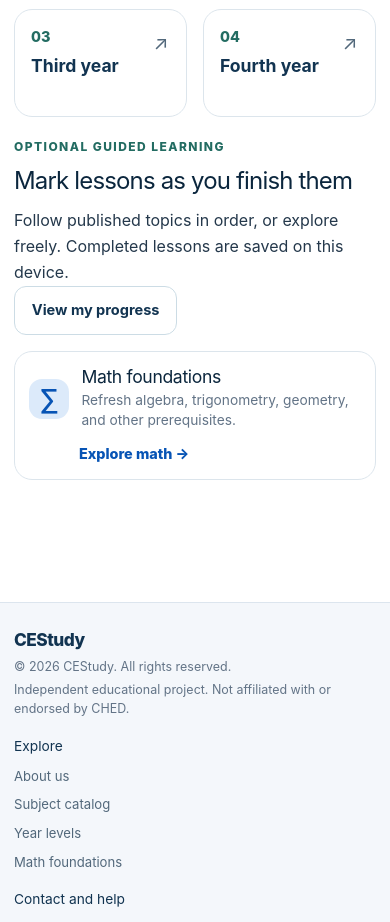
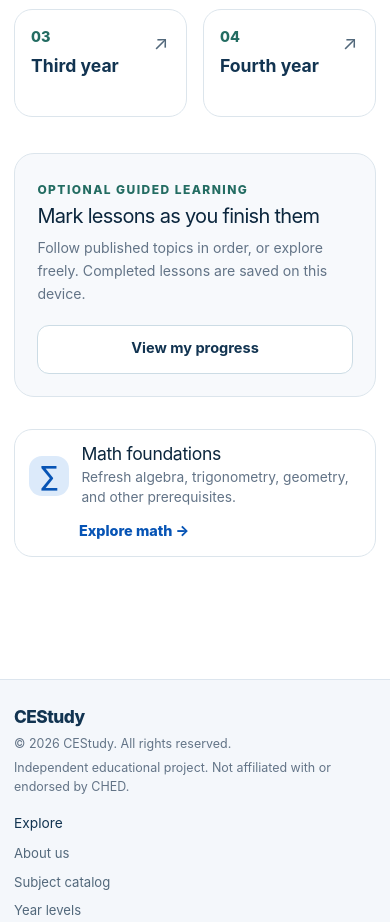
Before and after one commit to justryan-n2d/CEStudy, a React (Vite) app: page / in a window 390 px wide. Shown: the part 940-1862 px from the top of the page. Built offline with nearby package versions, Linux system fonts and the light colour scheme; no server answers.

Commit message:
style: add responsive learning progress states

```diff
--- a/src/styles/global.css
+++ b/src/styles/global.css
@@ -552,3 +552,31 @@ a.subject-card:focus-visible{outline:3px solid var(--brand-blue);outline-offset:
 .latex-math-block .katex-display{margin:.25rem 0}
 .latex-math-error{color:#8b2b24;white-space:pre-wrap;overflow-wrap:anywhere}
 @media(max-width:560px){.latex-math-block{margin-inline:-.25rem;padding:.5rem .25rem}}
+
+
+/* Combined library + guided learning: local-only student progress */
+.home-progress-entry{display:flex;align-items:center;justify-content:space-between;gap:1.2rem;margin:1.25rem 0 2rem;padding:1.35rem 1.4rem;border:1px solid var(--line);border-radius:20px;background:#f7f9fc}
+.home-progress-copy{min-width:0}
+.home-progress-copy h2{margin:.35rem 0 .45rem;font-size:clamp(1.25rem,2.4vw,1.65rem)}
+.home-progress-copy p{margin:0;color:var(--muted);font-size:.88rem}
+.study-lesson-completion{display:flex;align-items:center;gap:.85rem;flex-wrap:wrap;margin-top:1.5rem;padding-top:1.1rem;border-top:1px solid var(--line)}
+.study-lesson-completion p{margin:0;color:var(--muted);font-size:.82rem}
+.study-lesson-completion a{color:var(--brand-blue);font-weight:750;text-decoration:underline;text-underline-offset:3px}
+.progress-page{max-width:920px;margin-inline:auto}
+.progress-empty{padding:2.2rem;text-align:center}
+.progress-empty p{max-width:600px;margin:.65rem auto 1.1rem}
+.progress-list-heading{display:flex;align-items:center;justify-content:space-between;gap:1rem;margin:1rem 0}
+.progress-list-heading>div{display:flex;align-items:baseline;gap:.45rem}
+.progress-list-heading strong{color:var(--navy);font-size:1.8rem;letter-spacing:-.04em}
+.progress-list-heading span{color:var(--muted);font-size:.88rem}
+.progress-list{list-style:none;display:grid;gap:.7rem;margin:0;padding:0}
+.progress-list-item{display:flex;align-items:center;justify-content:space-between;gap:1rem;padding:1.1rem 1.2rem;border:1px solid var(--line);border-radius:16px;background:#fff}
+.progress-list-item h2{margin:.28rem 0 .35rem;font-size:1.12rem}
+.progress-subtitle,.progress-complete-label{display:block;color:var(--muted);font-size:.78rem}
+.progress-complete-label{color:#236c62;font-weight:750}
+@media(max-width:560px){
+ .home-progress-entry,.progress-list-item{align-items:stretch;flex-direction:column}
+ .home-progress-entry .button{width:100%}
+ .progress-list-heading{align-items:flex-start;flex-direction:column}
+ .study-lesson-completion{align-items:stretch;flex-direction:column}
+}
```
